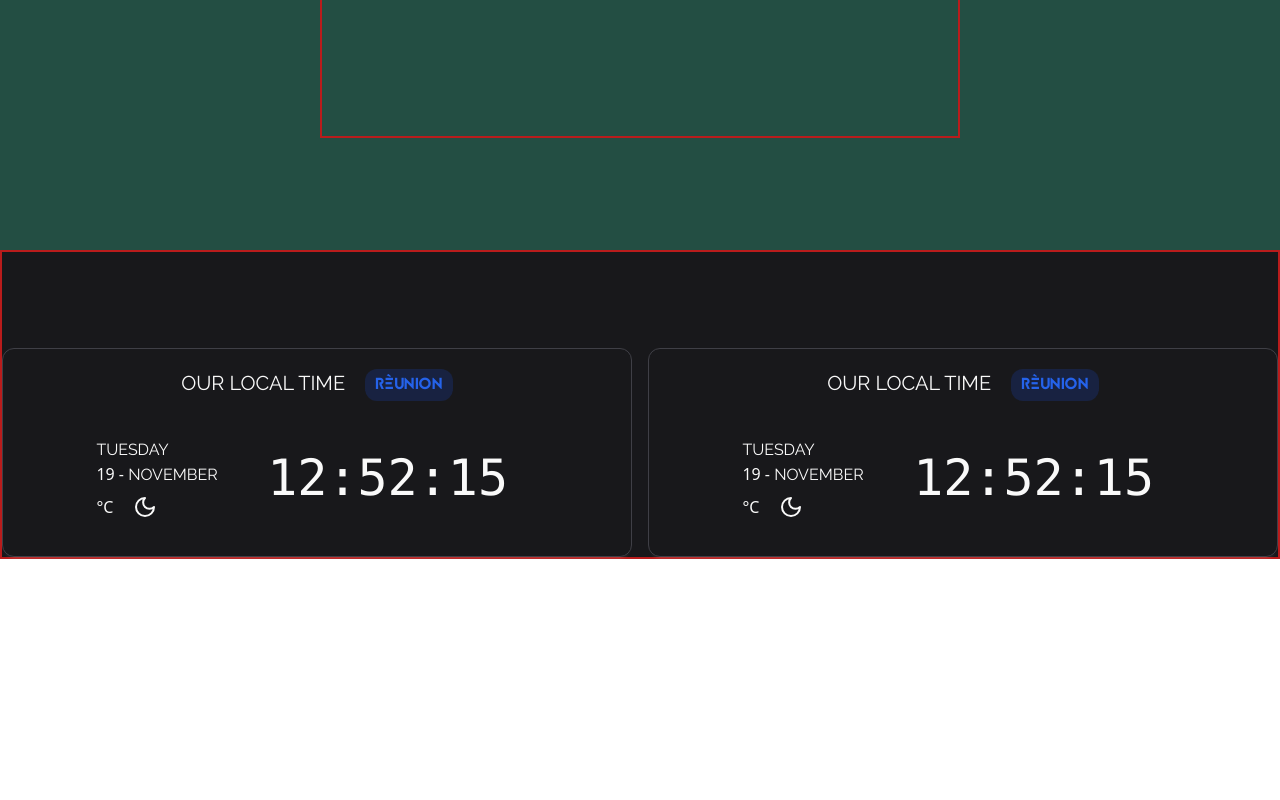
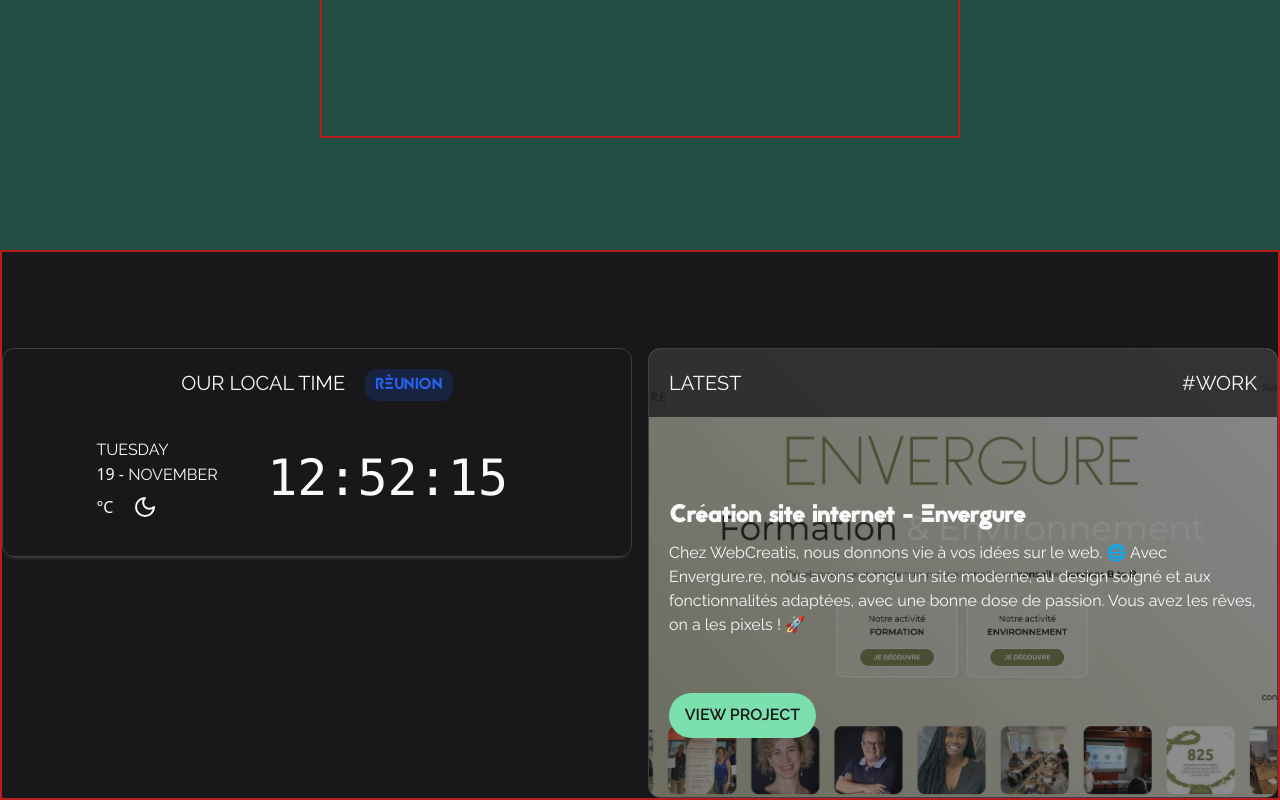
Before and after one commit to webcreatis/WC, a Next.js app: page / in a window 1280 px wide. Shown: the part 7230-8030 px from the top of the page. Before the commit the page ends 7789 px from the top, so only its background shows below. Built offline with nearby package versions, Linux system fonts and the light colour scheme.

Commit message:
WEBCREATIS > WIP Footer - add last work card

```diff
--- a/app/components/Footer.tsx
+++ b/app/components/Footer.tsx
@@ -1,12 +1,44 @@
+import Button from "../ui/Button";
 import Meteo from "../ui/Meteo";
 
 export default function Footer() {
   return (
     <footer className=" bg-black w-full h-auto flex">
       <div className="container mx-auto border-2 border-solid border-red-700">
-        <div className="pt-24 grid grid-cols-2 gap-4">
-          <Meteo />
-          <Meteo />
+        <div className="pt-24 grid grid-cols-1 md:grid-cols-2 gap-4">
+          {/* Colonne 1 */}
+          <div className="flex flex-col gap-4">
+            <Meteo />
+          </div>
+          {/* Colonne 2 */}
+          <div className="flex flex-col gap-4">
+            <div className="w-full h-[450px] border-[1px] border-[#3f3f46] rounded-xl overflow-hidden bg-site-envergure">
+              <div className="flex w-full items-center justify-between uppercase p-5 backdrop-opacity-10 backdrop-invert bg-black/75">
+                <div className="font-raleway text-xl text-white"> Latest </div>
+                <span className="font-raleway text-xl text-white"> #Work </span>
+              </div>
+              <div className="flex flex-col justify-center items-start p-5 mt-16">
+                <div className="mb-2 text-2xl font-bold text-white font-jaapokki">
+                  Création site internet - Envergure
+                </div>
+                <div className="mb-4 text-white font-raleway">
+                  {" "}
+                  Chez WebCreatis, nous donnons vie à vos idées sur le web. 🌐
+                  Avec Envergure.re, nous avons conçu un site moderne, au design
+                  soigné et aux fonctionnalités adaptées, avec une bonne dose de
+                  passion. Vous avez les rêves, on a les pixels ! 🚀
+                </div>
+              </div>
+              <div className="p-5">
+                <Button
+                  text="View Project"
+                  bg="bg-green"
+                  color="text-black"
+                  link="https://www.envergure.re/"
+                />
+              </div>
+            </div>
+          </div>
         </div>
       </div>
     </footer>
--- a/app/components/WorkSection.tsx
+++ b/app/components/WorkSection.tsx
@@ -8,7 +8,10 @@
 
 export default function WorksSection() {
   return (
-    <section className="works w-full h-auto flex-col justify-start items-start">
+    <section
+      className="works w-full h-auto flex-col justify-start items-start"
+      id="projects"
+    >
       <div
         id="work-header"
         className="flex justify-center items-center pt-32 pb-32"
--- a/app/globals.css
+++ b/app/globals.css
@@ -123,3 +123,29 @@
     -webkit-text-fill-color: transparent;
   }
 }
+
+/* FOOTER style */
+.bg-site-envergure {
+  position: relative;
+}
+
+.bg-site-envergure::before {
+  content: "";
+  position: absolute;
+  inset: 0; /* Couvre tout l'élément */
+  background-image: url("/site-envergure.webp");
+  background-size: cover;
+  background-position: center;
+  transition: opacity 0.3s ease; /* Animation pour un effet fluide */
+  opacity: 0.5; /* Niveau de luminosité initial */
+  z-index: 0;
+}
+
+.bg-site-envergure:hover::before {
+  opacity: 0.2; /* Rend l'image plus sombre au survol */
+}
+
+.bg-site-envergure > * {
+  position: relative;
+  z-index: 1; /* Le contenu reste au-dessus */
+}
```
Also changed, not shown: public/site-envergure.webp (added).
